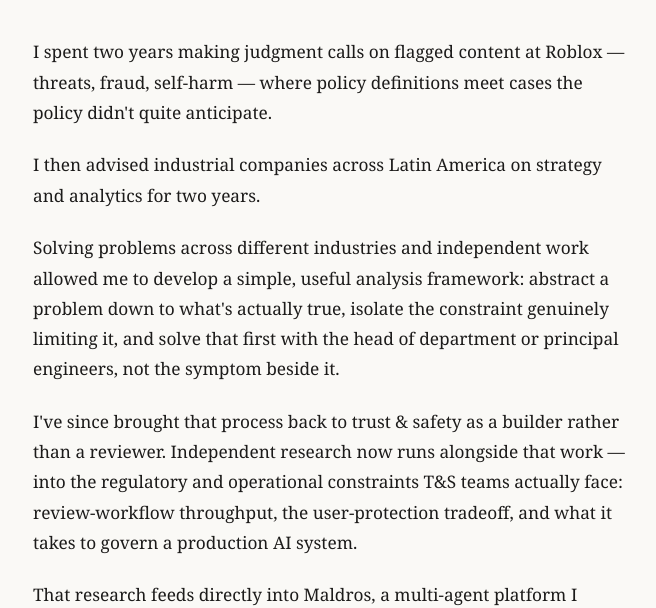
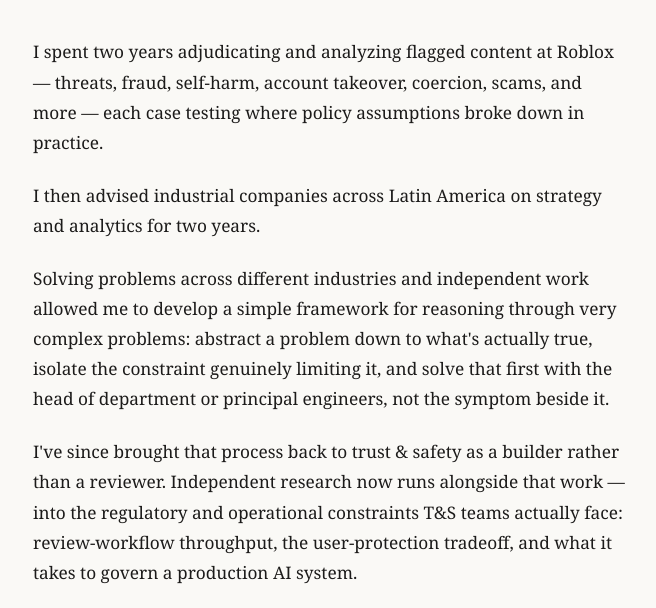
Before and after one commit to l-mota/maldros-analytics-system, a plain HTML site: page index.html in a window 1280 px wide. Shown: the part 195-803 px from the top of the page, without its empty margins (311-967 px from the left). Drawn offline with Linux system fonts and the light colour scheme.

Commit message:
Update index.html

```diff
--- a/index.html
+++ b/index.html
@@ -116,11 +116,11 @@
     <hr>
   </header>
 
-  <p>I spent two years making judgment calls on flagged content at Roblox — threats, fraud, self-harm — where policy definitions meet cases the policy didn't quite anticipate.</p>
+  <p>I spent two years adjudicating and analyzing flagged content at Roblox — threats, fraud, self-harm, account takeover, coercion, scams, and more — each case testing where policy assumptions broke down in practice.</p>
 
   <p>I then advised industrial companies across Latin America on strategy and analytics for two years.</p>
 
-  <p>Solving problems across different industries and independent work allowed me to develop a simple, useful analysis framework: abstract a problem down to what's actually true, isolate the constraint genuinely limiting it, and solve that first with the head of department or principal engineers, not the symptom beside it.</p>
+  <p>Solving problems across different industries and independent work allowed me to develop a simple framework for reasoning through very complex problems: abstract a problem down to what's actually true, isolate the constraint genuinely limiting it, and solve that first with the head of department or principal engineers, not the symptom beside it.</p>
 
   <p>I've since brought that process back to trust &amp; safety as a builder rather than a reviewer. Independent research now runs alongside that work — into the regulatory and operational constraints T&amp;S teams actually face: review-workflow throughput, the user-protection tradeoff, and what it takes to govern a production AI system.</p>
 
```
